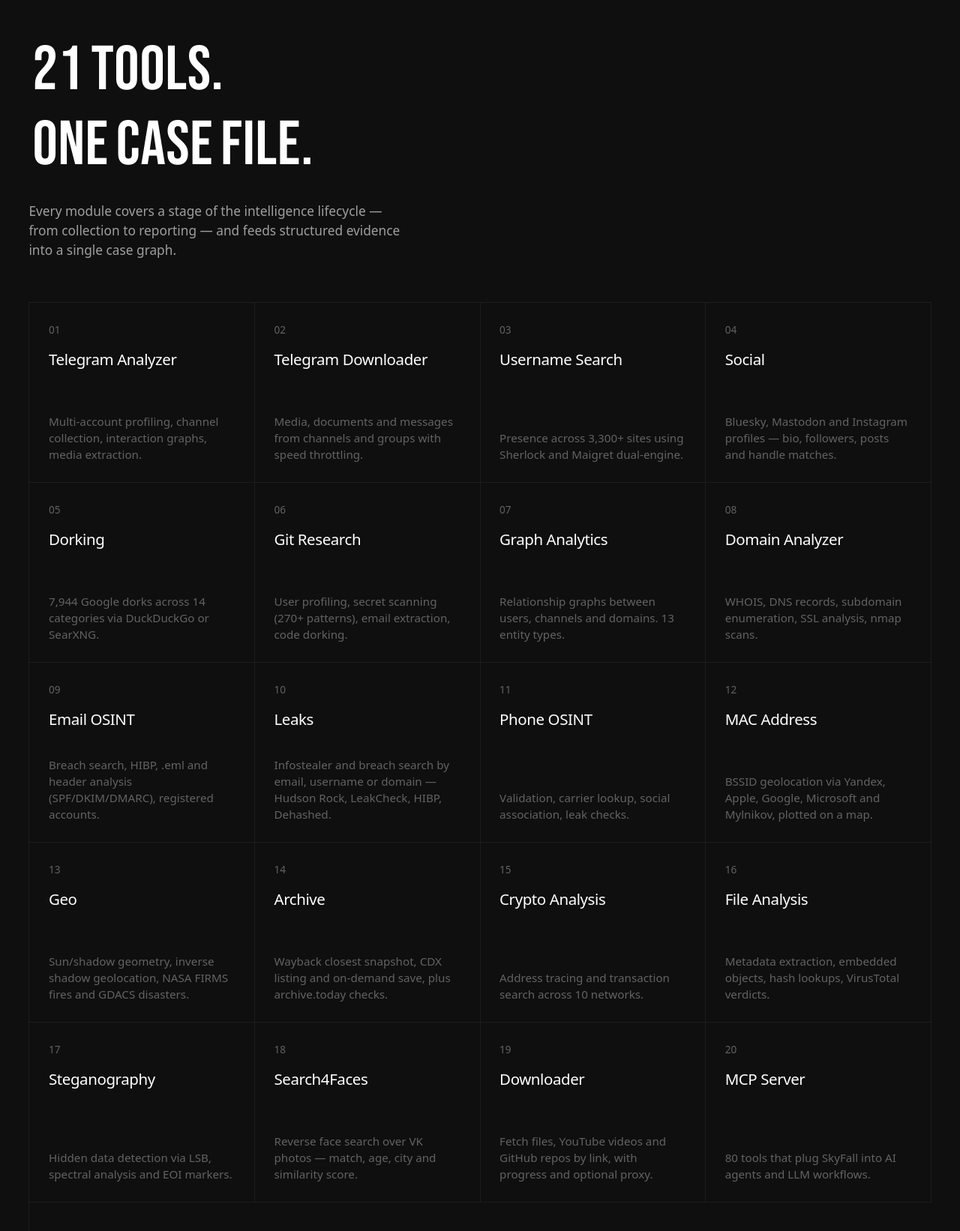
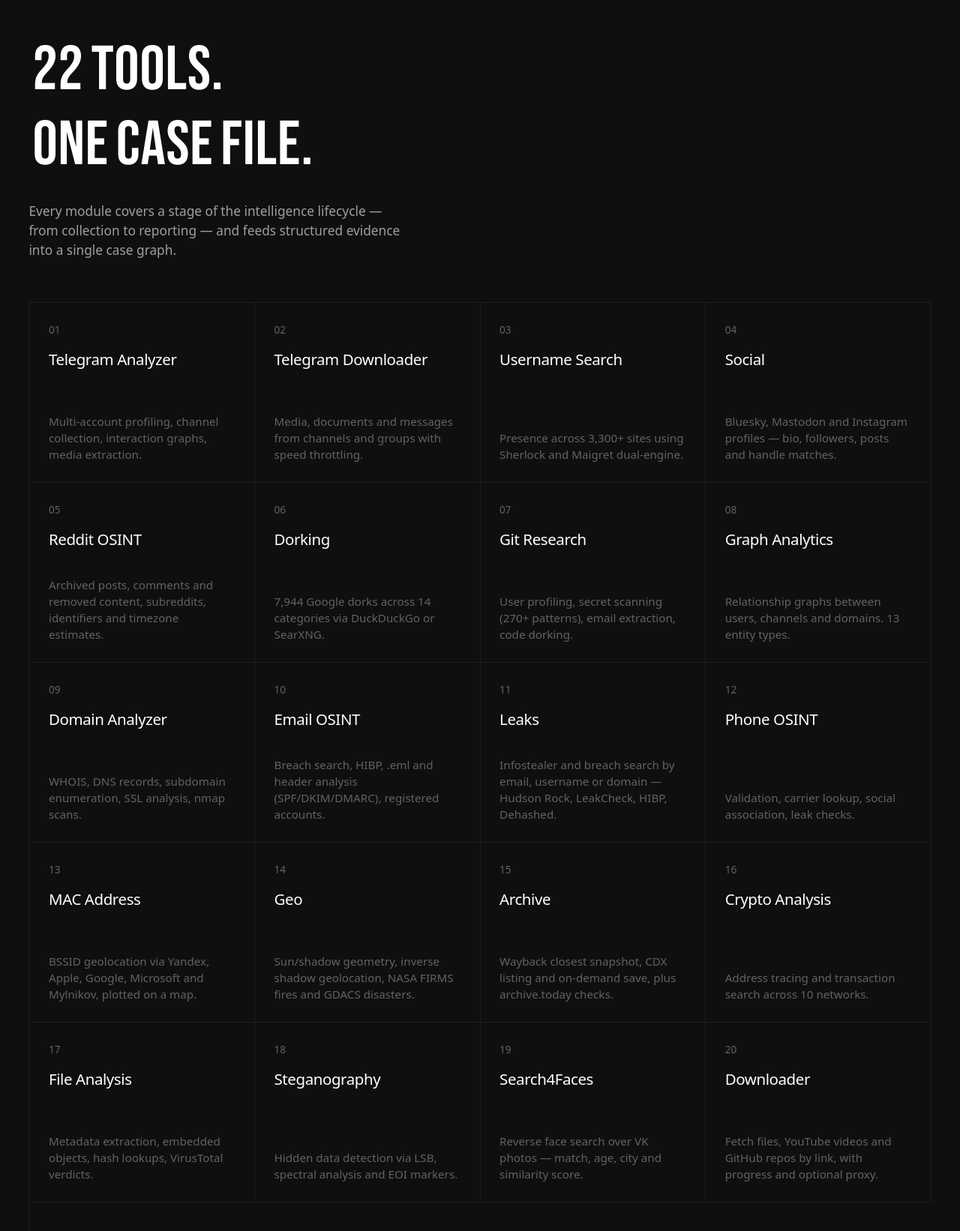
Before and after one commit to Nighty3098/SkyFallWebPage, a React (Vite) app: page / in a window 1280 px wide. Shown: the part 5508-7150 px from the top of the page at 75% size. Built offline with nearby package versions, Linux system fonts and the light colour scheme; a web font is replaced by a local one.

Commit message:
feat(modules): add reddit card and bump mcp count
- add a Reddit OSINT card with archived activity, removed content and
  identifiers
- raise the advertised MCP tool count from 80 to 89

```diff
--- a/src/sections/Modules.tsx
+++ b/src/sections/Modules.tsx
@@ -19,6 +19,10 @@
   {
     title: "Social",
     desc: "Bluesky, Mastodon and Instagram profiles — bio, followers, posts and handle matches.",
+  },
+  {
+    title: "Reddit OSINT",
+    desc: "Archived posts, comments and removed content, subreddits, identifiers and timezone estimates.",
   },
   {
     title: "Dorking",
@@ -82,7 +86,7 @@
   },
   {
     title: "MCP Server",
-    desc: "80 tools that plug SkyFall into AI agents and LLM workflows.",
+    desc: "89 tools that plug SkyFall into AI agents and LLM workflows.",
   },
   {
     title: "Cases",
@@ -122,7 +126,7 @@
         <RevealText
           as="h2"
           className="section-title"
-          lines={["21 tools.", "One case file."]}
+          lines={["22 tools.", "One case file."]}
           scrollTrigger
         />
         <p className={styles.subtitle}>
```
